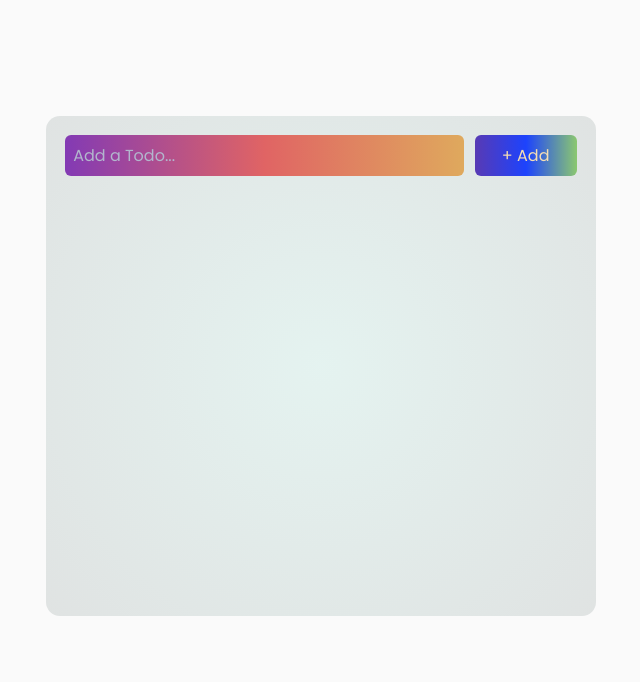
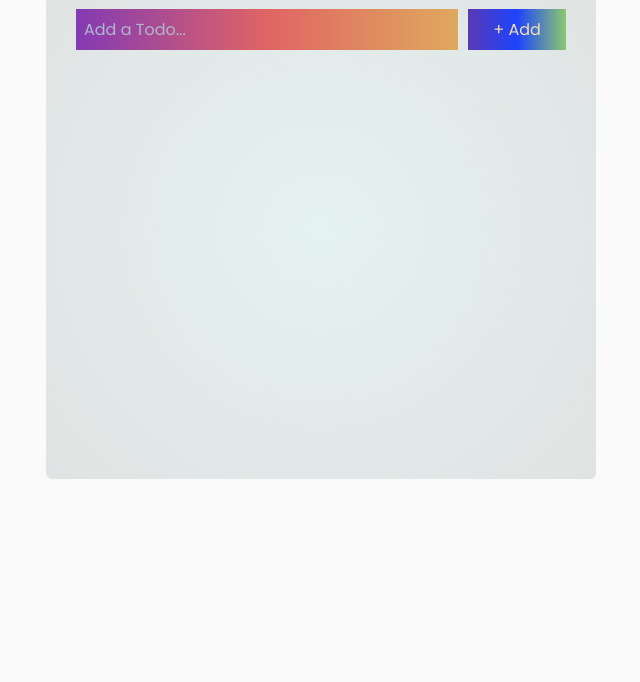
Before and after one commit to suhail3535/JavaScript_Todo-APP, a plain HTML site: page Todo-List-App-with-Javascript-main/index.html in a window 1280 px wide. Shown: the part 118-800 px from the top of the page, without its empty margins (319-959 px from the left). Drawn offline with Linux system fonts and the light colour scheme.

Commit message:
update css

```diff
--- a/Todo-List-App-with-Javascript-main/styles.css
+++ b/Todo-List-App-with-Javascript-main/styles.css
@@ -7,10 +7,9 @@
 }
 
 body {
-    height: 100vh;
-    /* background-color: whitesmoke; */
-background-color: rgb(250,250,250);
-/* background-image: linear-gradient(62deg, #8EC5FC 0%, #E0C3FC 100%); */
+    height: auto;
+    border: 0px solid red;
+    background-color: rgb(250, 250, 250);
 
     display: grid;
     place-items: center;
@@ -26,20 +25,20 @@ button {
 }
 
 .container {
-    --border-radius: 6px;
+    border-radius: 6px;
     width: 100%;
     max-width: 550px;
     height: auto;
     min-height: 500px;
-    padding: 1.2rem;
-     border: 0px solid yellow;
+    padding: 30px;
+    border: 0px solid yellow;
     background: radial-gradient(
         circle,
         rgba(220, 240, 236, 0.721) 0%,
         rgba(201, 207, 206, 0.538) 100%
     );
 
-    border-radius: 14px;
+margin-top: 30px;
     display: flex;
     flex-direction: column;
     gap: 1.6rem;
@@ -154,6 +153,7 @@ form button {
     margin-left: auto;
 }
 
-#h{
+#h {
     font-family: "Bree Serif", serif;
+    margin-top: 30px;
 }
```
Also changed, not shown: Todo-List-App-with-Javascript-main/index.html (+2 -1 lines), Todo-List-App-with-Javascript-main/Screenshot 2023-05-16 175229.png (added).
